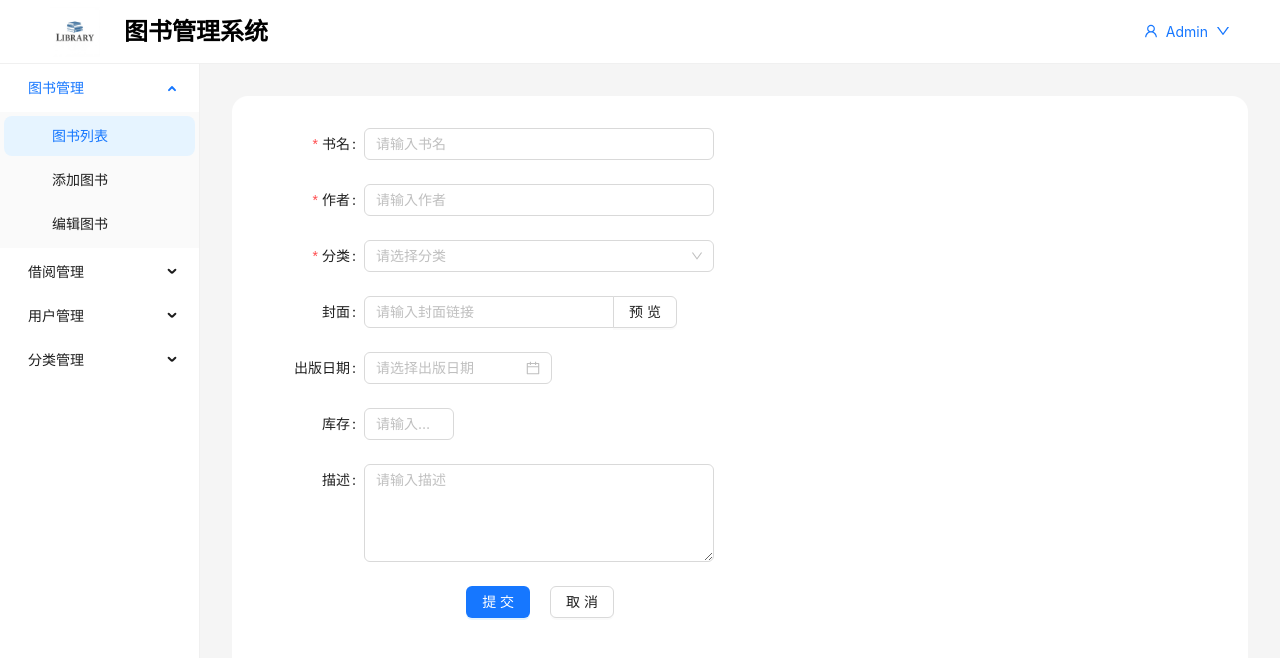
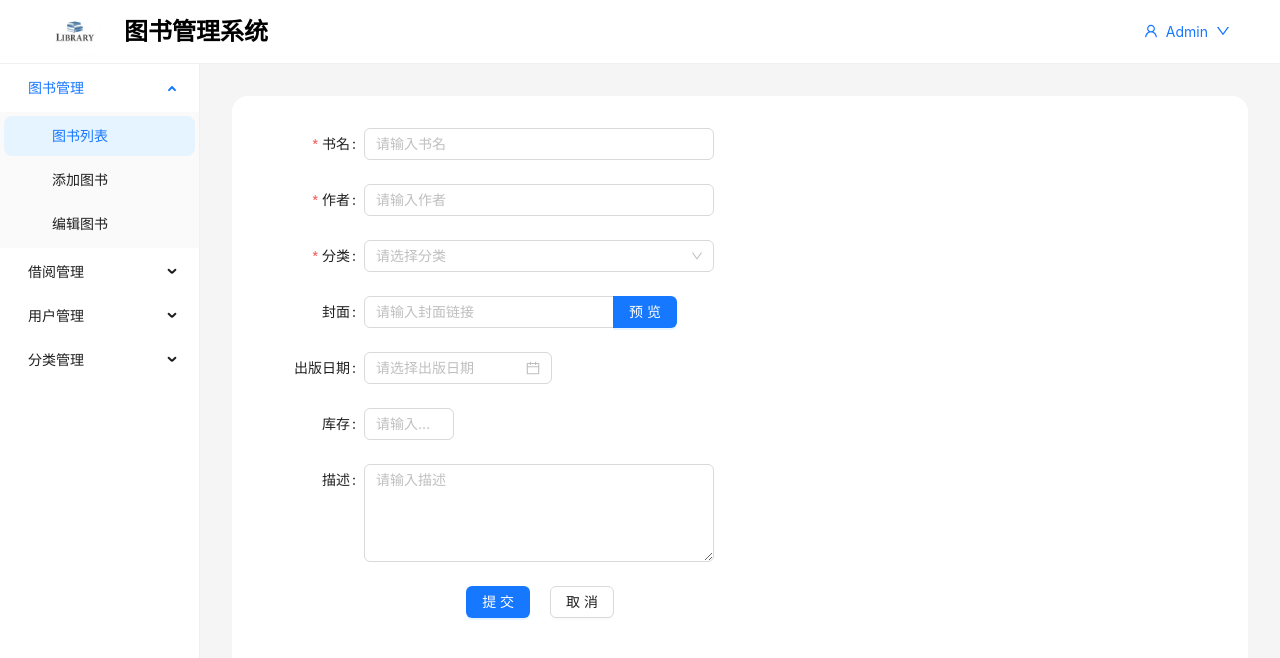
Before and after one commit to SongC-unsw/Book-management-system, a Next.js app: page /book/add in a window 1280 px wide. Shown: the top 658 px of the page. Built offline with nearby package versions, Linux system fonts and the light colour scheme; what @ant-design/nextjs-registry would draw is missing.

Commit message:
Update BookForm component to set the preview button type to primary for improved styling and user interaction.

```diff
--- a/src/components/BookForm/BookForm.tsx
+++ b/src/components/BookForm/BookForm.tsx
@@ -59,7 +59,7 @@ export default function BookForm() {
               placeholder="请输入封面链接"
               style={{ width: "calc(100% - 100px)" }}
             />
-            <Button>预览</Button>
+            <Button type="primary">预览</Button>
           </Input.Group>
         </Form.Item>
         <Form.Item label="出版日期" name="publishAt">
```
